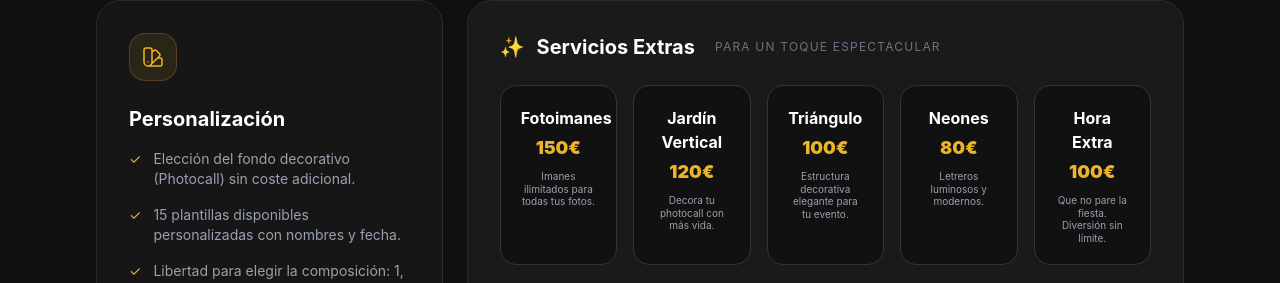
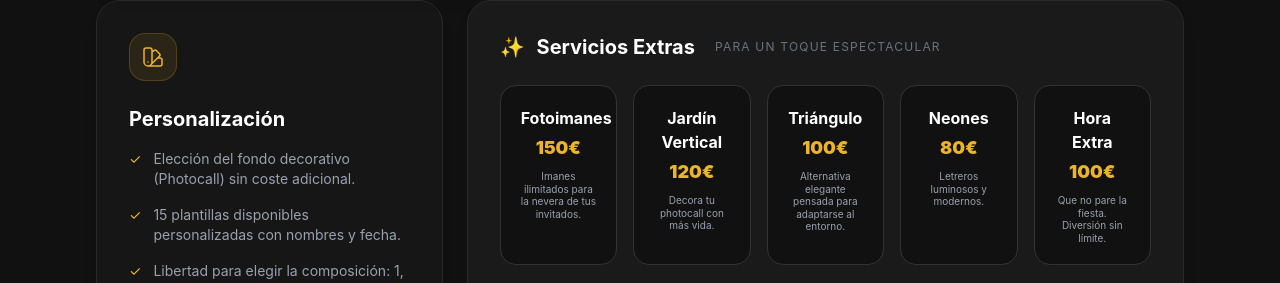
Before and after one commit to mlunlop/fotolux-web, a Next.js app: page / in a window 1280 px wide. Shown: the part 4454-4737 px from the top of the page. Built offline with nearby package versions, Linux system fonts and the light colour scheme.

Commit message:
Actualizar precios

```diff
--- a/app/components/ServiciosInfo.tsx
+++ b/app/components/ServiciosInfo.tsx
@@ -112,7 +112,7 @@ export default function ServiciosInfo() {
             <div className="bg-[#111] p-5 rounded-2xl border border-[#333] hover:border-brand/40 transition-colors group text-center">
               <span className="block text-white font-bold mb-1">Fotoimanes</span>
               <span className="block text-brand text-lg font-black mb-2">150€</span>
-              <span className="block text-[10px] text-gray-400 leading-tight">Imanes ilimitados para todas tus fotos.</span>
+              <span className="block text-[10px] text-gray-400 leading-tight">Imanes ilimitados para la nevera de tus invitados.</span>
             </div>
             <div className="bg-[#111] p-5 rounded-2xl border border-[#333] hover:border-brand/40 transition-colors group text-center">
               <span className="block text-white font-bold mb-1">Jardín Vertical</span>
@@ -122,7 +122,7 @@ export default function ServiciosInfo() {
             <div className="bg-[#111] p-5 rounded-2xl border border-[#333] hover:border-brand/40 transition-colors group text-center">
               <span className="block text-white font-bold mb-1">Triángulo</span>
               <span className="block text-brand text-lg font-black mb-2">100€</span>
-              <span className="block text-[10px] text-gray-400 leading-tight">Estructura decorativa elegante para tu evento.</span>
+              <span className="block text-[10px] text-gray-400 leading-tight">Alternativa elegante pensada para adaptarse al entorno.</span>
             </div>
             <div className="bg-[#111] p-5 rounded-2xl border border-[#333] hover:border-brand/40 transition-colors group text-center">
               <span className="block text-white font-bold mb-1">Neones</span>
```
